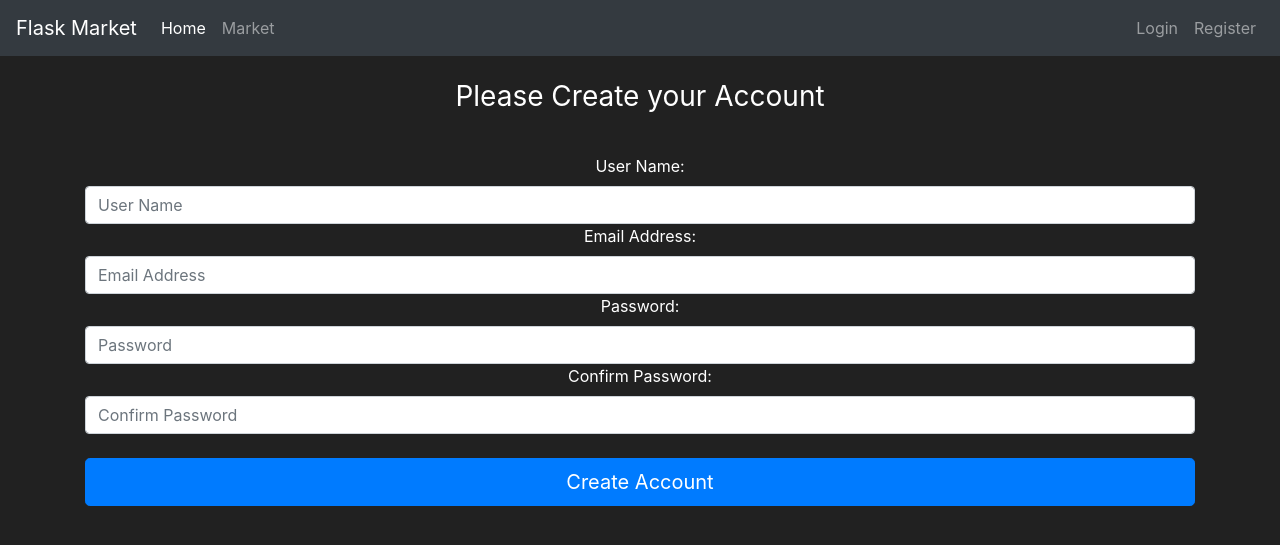
After one commit to faruk99genc/My-Flask-Market, a Flask app: page /register in a window 1280 px wide. The commit adds this page. Shown: the top 545 px of the page. Run offline with Flask 2, Linux system fonts and the light colour scheme; some libraries are stand-ins or nearby versions.

Commit message:
p8 Flask Forms

```diff
--- a/market/__init__.py
+++ b/market/__init__.py
@@ -4,6 +4,6 @@ from flask_sqlalchemy import SQLAlchemy
 app = Flask(__name__)
 db = SQLAlchemy(app)
 app.config["SQLALCHEMY_DATABASE_URI"] = "sqlite:///market.db"
-
+app.config["SECRET_KEY"] = "2b48230b6dc97209471d61c9"
 
 from market import routes
--- /dev/null
+++ b/market/forms.py
@@ -0,0 +1,9 @@
+from flask_wtf import FlaskForm
+from wtforms import StringField, PasswordField, SubmitField
+
+class RegisterForm(FlaskForm):
+    username = StringField(label="User Name:")
+    email_address = StringField(label="Email Address:")
+    password1 = PasswordField(label="Password:")
+    password2 = PasswordField(label="Confirm Password:")
+    submit = SubmitField(label="Create Account")
--- a/market/models.py
+++ b/market/models.py
@@ -1,4 +1,3 @@
-from click import password_option
 from market import db
 
 class User(db.Model):
--- a/market/routes.py
+++ b/market/routes.py
@@ -1,6 +1,8 @@
 from market import app
 from flask import render_template
 from market.models import Item
+from market.forms import RegisterForm
+
 @app.route('/')
 @app.route('/home')
 def home_page():
@@ -11,3 +13,9 @@ def home_page():
 def market_page():
     items = Item.query.all()
     return render_template("market.html", items=items)
+
+
+@app.route("/register")
+def register_page():
+    form = RegisterForm()
+    return render_template("register.html", form=form)
--- a/market/templates/base.html
+++ b/market/templates/base.html
@@ -38,7 +38,7 @@
                 <a class="nav-link" href="#">Login</a>
             </li>
             <li class="nav-item">
-                <a class="nav-link" href="#">Register</a>
+                <a class="nav-link" href="{{ url_for('register_page') }}">Register</a>
             </li>
         </ul>
       </div>
--- /dev/null
+++ b/market/templates/register.html
@@ -0,0 +1,31 @@
+{% extends "base.html" %}
+{% block title %}
+    Register Page
+{% endblock %}
+
+{% block content %}
+    <body class="text-center">
+        <div class="container">
+            <form method="POST" class="form-register" style="color:white">
+                <br>
+                <h1 class="h3 mb-3 font-weight-normal">
+                    Please Create your Account
+                </h1>
+                <br>
+                {{ form.username.label() }}
+                {{ form.username(class="form-control", placeholder="User Name")}}
+
+                {{ form.email_address.label() }}
+                {{ form.email_address(class="form-control", placeholder="Email Address")}}
+
+                {{ form.password1.label() }}
+                {{ form.password1(class="form-control", placeholder="Password")}}
+
+                {{ form.password2.label() }}
+                {{ form.password2(class="form-control", placeholder="Confirm Password")}}
+                <br>
+                {{ form.submit(class="btn btn-lg btn-block btn-primary")}}
+            </form>
+        </div>
+    </body>
+{% endblock %}
```
